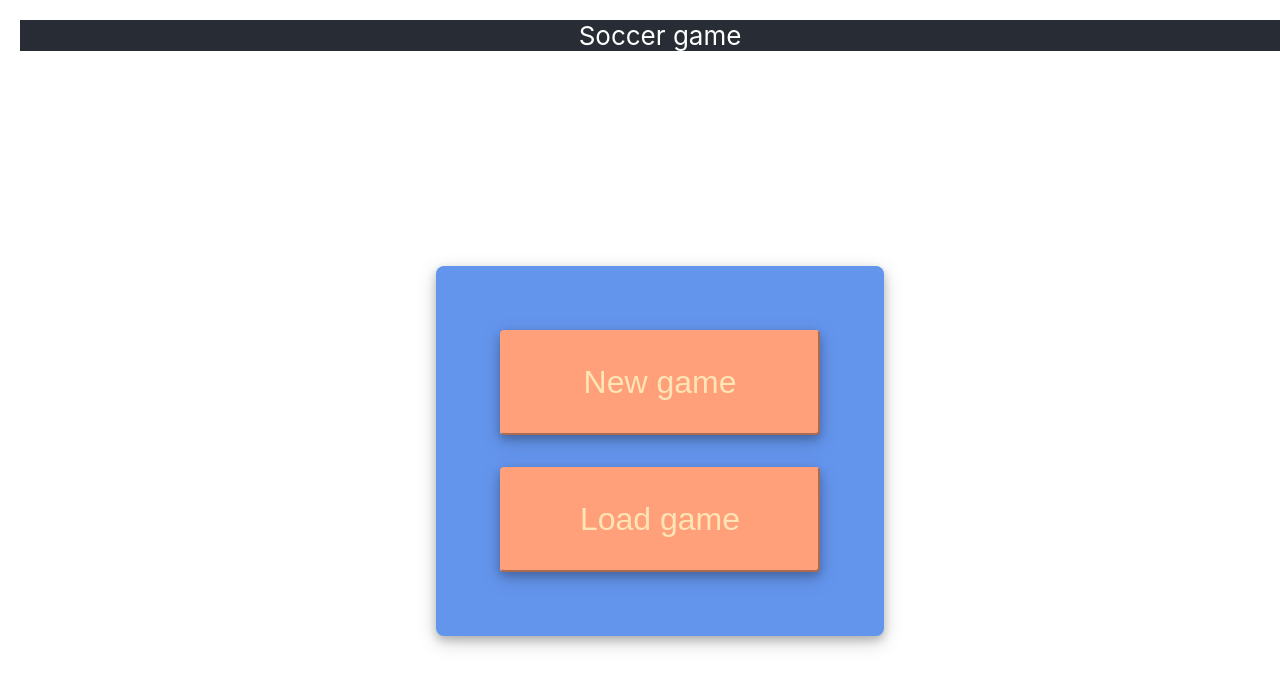
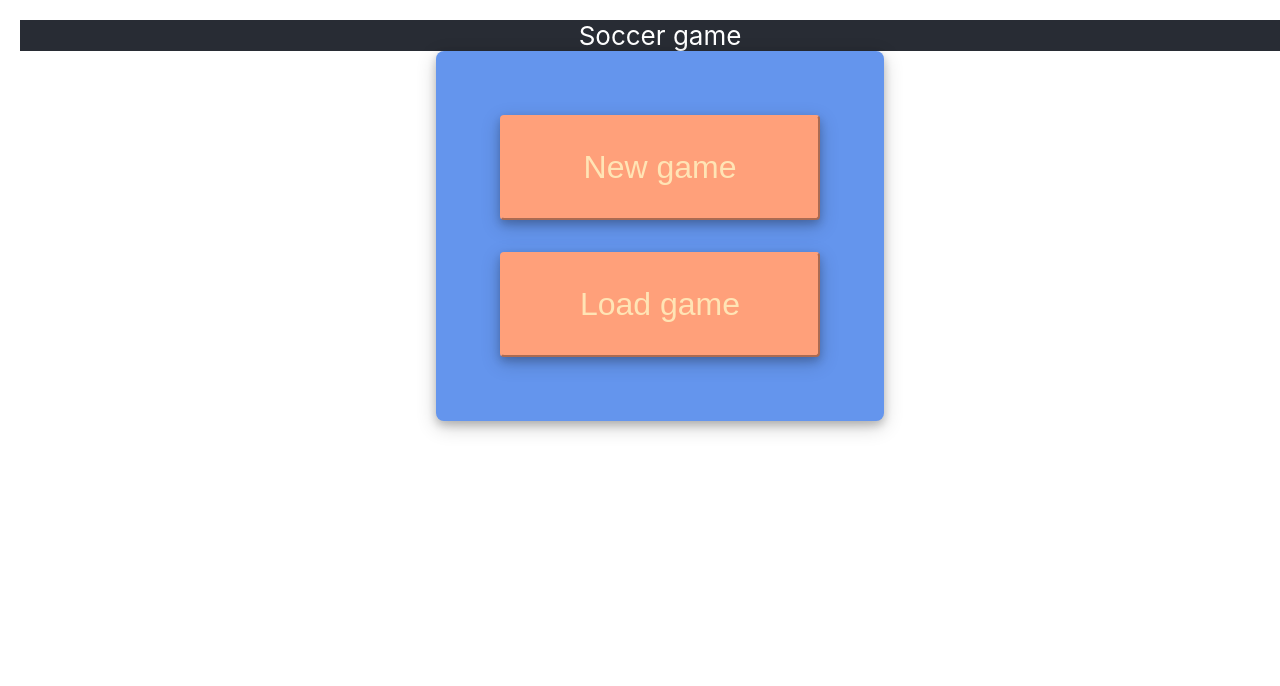
Before and after one commit to just-jeb/react-soccer, a React (Create React App) app: page /main-menu in a window 1280 px wide. Shown: the top 686 px of the page. Built offline with nearby package versions, Linux system fonts and the light colour scheme.

Commit message:
Update Centralizer.module.scss

```diff
--- a/src/Centralizer/Centralizer.module.scss
+++ b/src/Centralizer/Centralizer.module.scss
@@ -2,13 +2,10 @@
   display: flex;
   justify-content: center;
   flex-direction: row;
-  width: 100%;
-  height: 100%;
 }
 
 .verticalCenter {
   display: inline-flex;
   justify-content: center;
   flex-direction: column;
-  height: 100%;
 }
```
